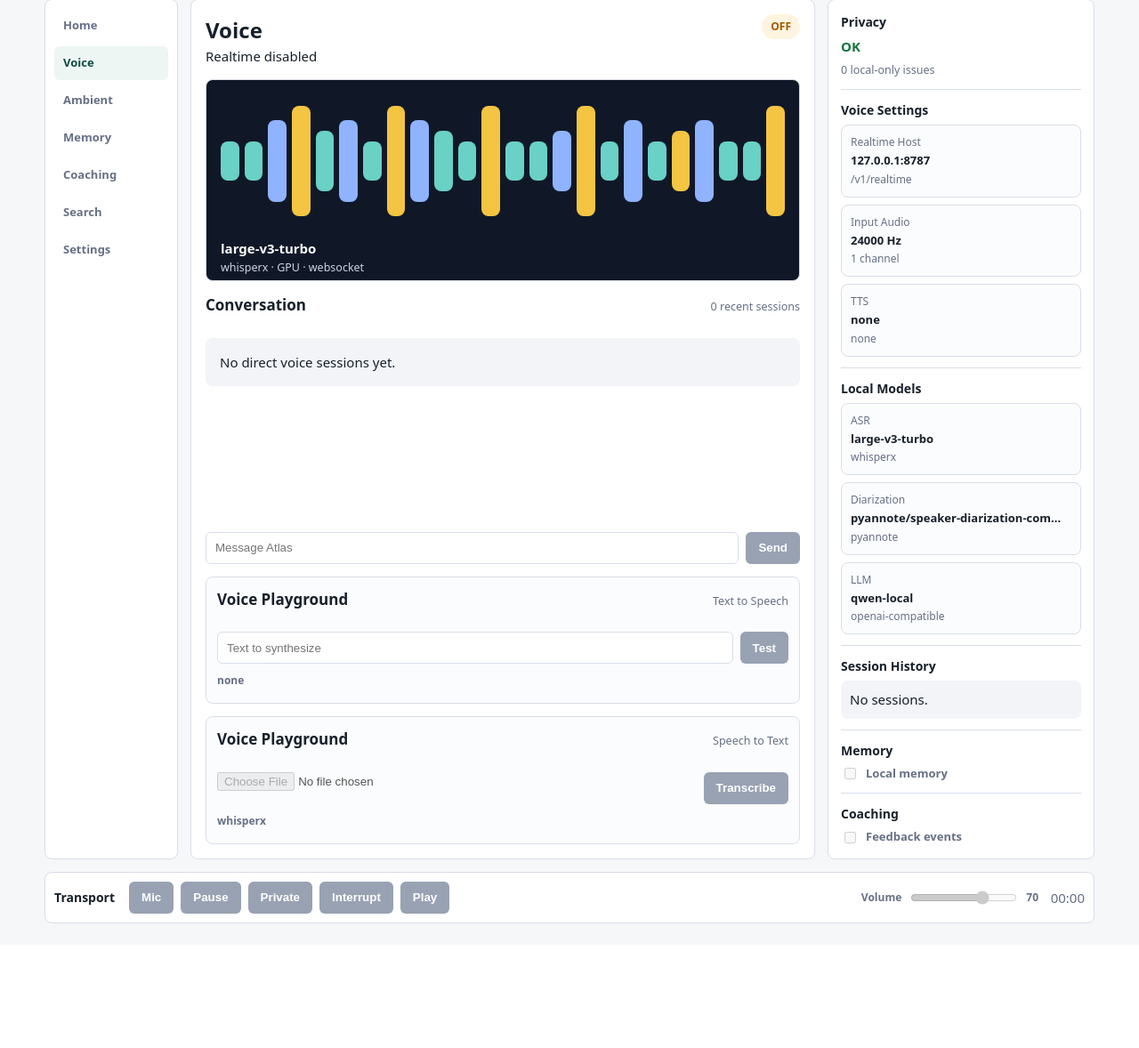
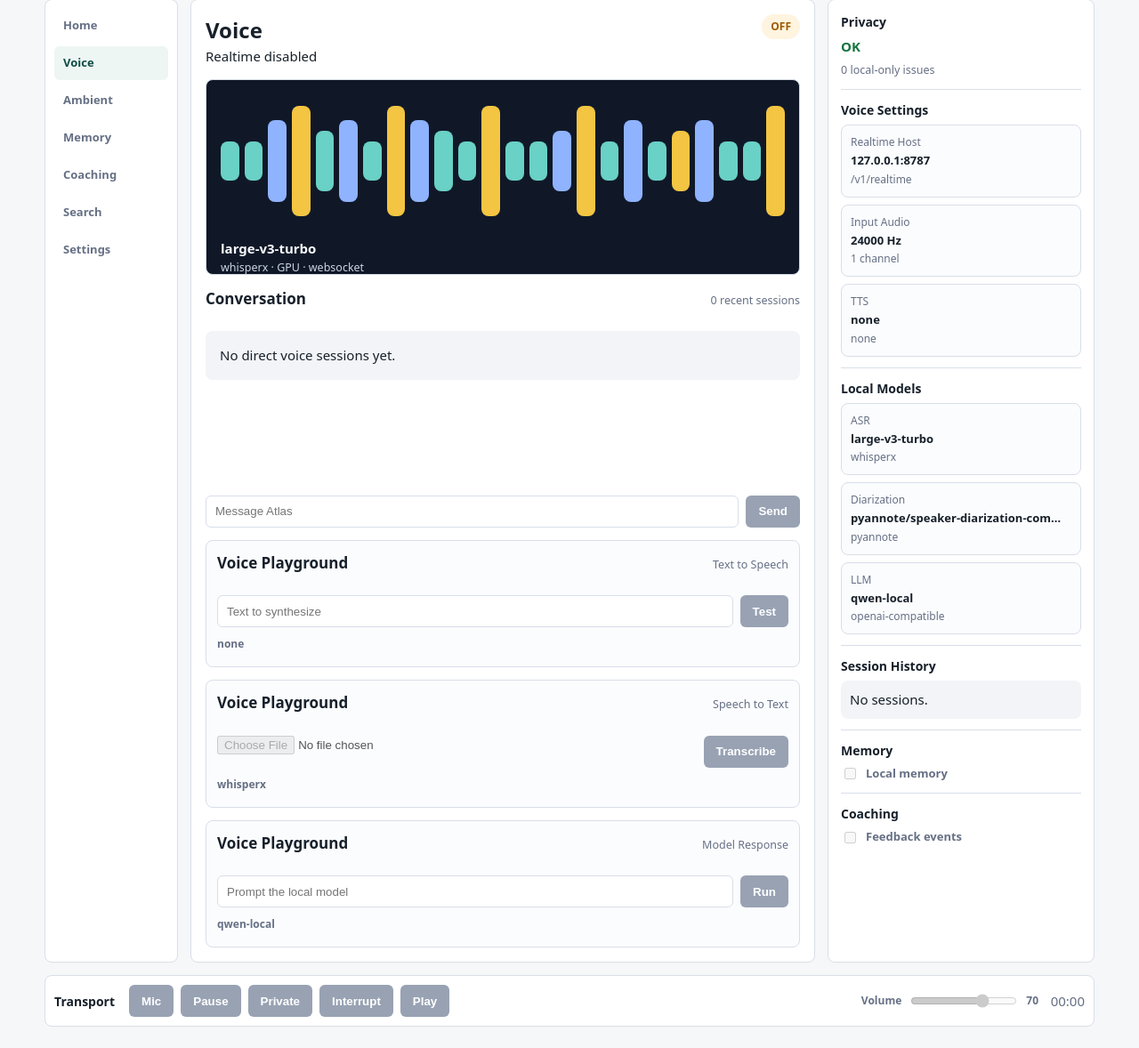
Before and after one commit to skipauthenticate/atlas, a FastAPI app: page /voice in a window 1280 px wide. Shown: the part 90-1268 px from the top of the page at 89% size. Before the commit the page ends 1128 px from the top, so only its background shows below. Run offline with FastAPI, Linux system fonts and the light colour scheme; data that the repository does not hold is empty; some libraries are stand-ins or nearby versions.

Commit message:
Add model voice playground

```diff
--- a/atlas_voice/web/app.py
+++ b/atlas_voice/web/app.py
@@ -333,6 +333,7 @@ def _voice_settings_view() -> dict[str, Any]:
         "tts_provider": tts_provider,
         "tts_model": _realtime_tts_model(tts_provider) if tts_provider != "none" else "none",
         "tts_base_url": settings.tts_base_url if is_tts_sidecar_provider(tts_provider) else None,
+        "llm_model": settings.llm_model,
     }
 
 
@@ -350,6 +351,55 @@ def _voice_session_views(sessions: list[dict[str, Any]]) -> list[dict[str, Any]]
             }
         )
     return views
+
+
+@app.post("/api/voice/playground/model")
+def api_voice_playground_model(payload: dict[str, Any]) -> JSONResponse:
+    text = str(payload.get("text") or "").strip()
+    if not text:
+        raise HTTPException(status_code=400, detail="Text is required")
+    if not settings.assistant_enabled:
+        raise HTTPException(status_code=403, detail="Assistant runtime is disabled")
+
+    settings.ensure_directories()
+    db.initialize()
+    provider = "stub" if settings.stub_mode else "openai-compatible"
+    try:
+        reply = generate_realtime_reply(
+            text,
+            settings,
+            instructions=_realtime_instructions(),
+        )
+    except Exception as exc:  # noqa: BLE001 - playground errors should surface cleanly.
+        db.log_model_run(
+            provider=provider,
+            model=settings.llm_model,
+            task="voice_playground_model",
+            input_ref="voice_playground:text",
+            error=f"{type(exc).__name__}: {exc}",
+        )
+        raise HTTPException(status_code=502, detail=_safe_realtime_error(exc)) from exc
+
+    db.log_model_run(
+        provider=provider,
+        model=settings.llm_model,
+        task="voice_playground_model",
+        input_ref="voice_playground:text",
+        latency_ms=reply.latency_ms,
+        tokens_in=reply.tokens_in,
+        tokens_out=reply.tokens_out,
+    )
+    return JSONResponse(
+        {
+            "status": "ok",
+            "provider": provider,
+            "model": settings.llm_model,
+            "text": reply.text,
+            "latency_ms": reply.latency_ms,
+            "tokens_in": reply.tokens_in,
+            "tokens_out": reply.tokens_out,
+        }
+    )
 
 
 @app.post("/api/voice/playground/stt")
--- a/atlas_voice/web/static/voice.js
+++ b/atlas_voice/web/static/voice.js
@@ -261,5 +261,33 @@
         }
       });
     }
+
+    const modelPlayground = root.querySelector('[data-model-playground]');
+    if (modelPlayground) {
+      const modelForm = modelPlayground.querySelector('form');
+      const modelInput = modelPlayground.querySelector('input[name="model_text"]');
+      const modelResult = modelPlayground.querySelector('[data-model-playground-result]');
+      const endpoint = modelPlayground.dataset.endpoint || '/api/voice/playground/model';
+
+      modelForm?.addEventListener('submit', async (event) => {
+        event.preventDefault();
+        const text = modelInput?.value.trim();
+        if (!text || !modelResult) return;
+        modelResult.textContent = 'running';
+        try {
+          const response = await fetch(endpoint, {
+            method: 'POST',
+            headers: { 'content-type': 'application/json' },
+            body: JSON.stringify({ text }),
+          });
+          const payload = await response.json();
+          if (!response.ok) throw new Error(payload.detail || 'Model failed');
+          const latency = payload.latency_ms == null ? 'latency unknown' : `${payload.latency_ms} ms`;
+          modelResult.textContent = `${payload.text || '(empty response)'} · ${latency}`;
+        } catch (error) {
+          modelResult.textContent = error.message || 'Model failed';
+        }
+      });
+    }
   });
 })();
--- a/atlas_voice/web/templates/voice.html
+++ b/atlas_voice/web/templates/voice.html
@@ -89,6 +89,18 @@
         </form>
         <output data-stt-playground-result>{{ runtime.asr_provider }}</output>
       </section>
+
+      <section class="voice-playground" data-model-playground data-endpoint="/api/voice/playground/model">
+        <div class="section-heading compact">
+          <h2>Voice Playground</h2>
+          <small>Model Response</small>
+        </div>
+        <form class="voice-playground-form">
+          <input type="text" name="model_text" placeholder="Prompt the local model" {% if not assistant_enabled %}disabled{% endif %}>
+          <button type="submit" {% if not assistant_enabled %}disabled{% endif %}>Run</button>
+        </form>
+        <output data-model-playground-result>{{ voice_settings.llm_model if voice_settings.llm_model is defined else 'model' }}</output>
+      </section>
     </section>
 
     <aside class="voice-inspector" aria-label="Voice inspector">
```
Also changed, not shown: docs/ASSISTANT_FEATURE_GUIDE.md (+5 -4 lines), plan.md (+1 -1 lines), tests/test_web.py (+69 -0 lines), README.md.
